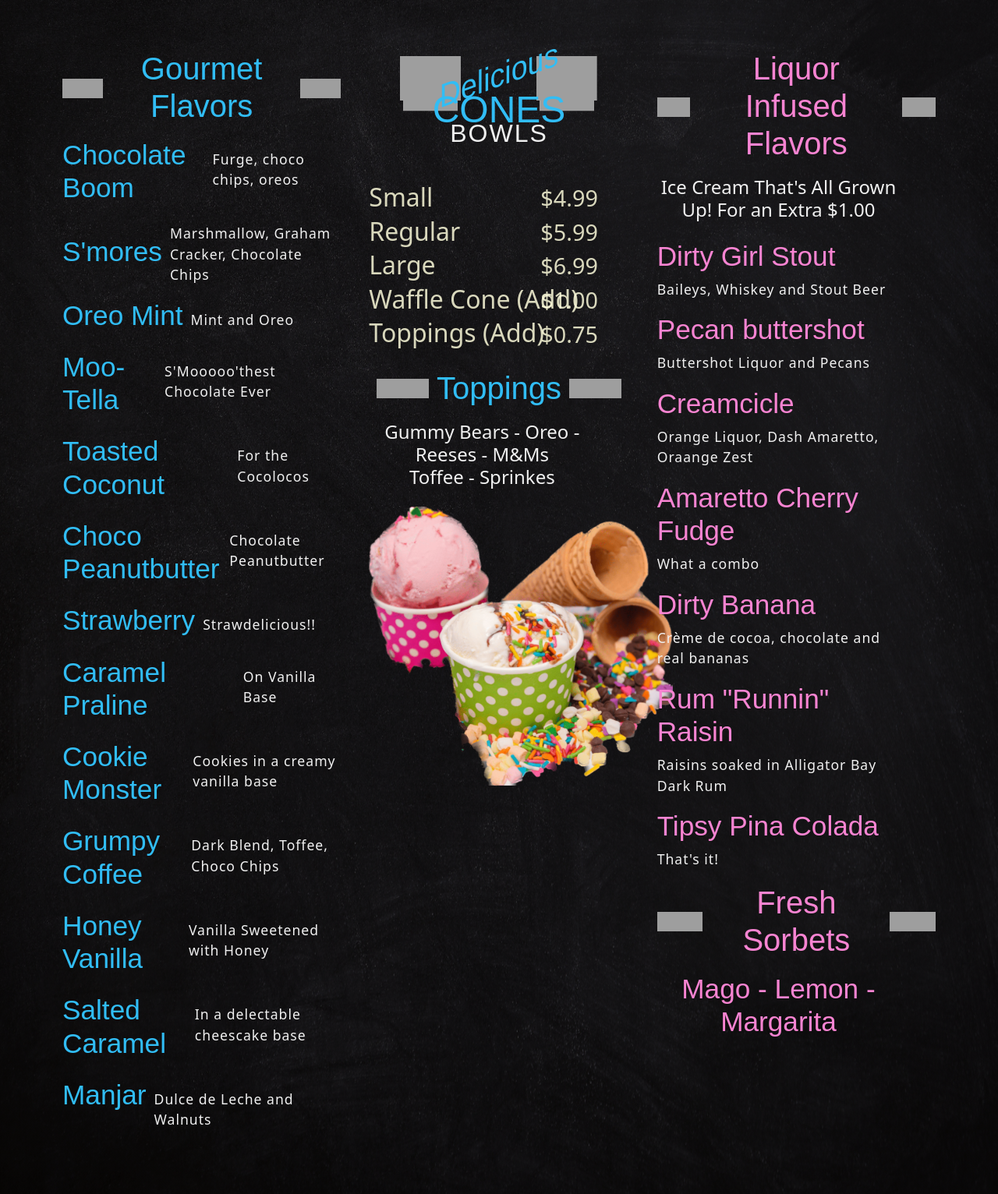
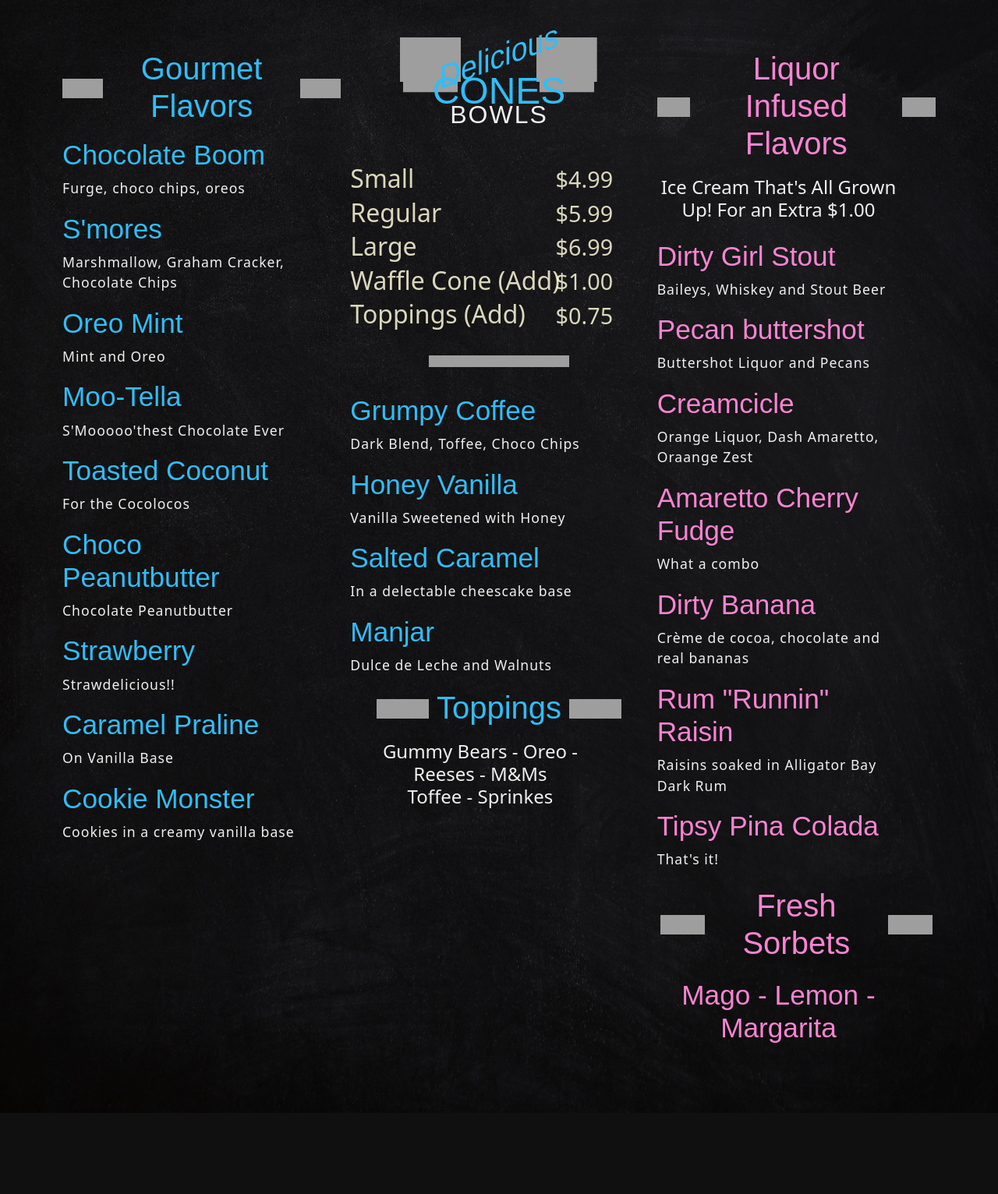
Before and after one commit to brberis/python-django-react-nextjs-jwt, a Django app: page /signpage/ in a window 1280 px wide. Shown: the whole page at 78% size. After the commit the page ends 1428 px from the top, so only its background shows below. Run offline with Django 4.2, Linux system fonts and the light colour scheme; some web fonts are replaced; grey boxes are pictures that could not be loaded.

Commit message:
toppings

```diff
--- a/src/signpage/templates/signpage.html
+++ b/src/signpage/templates/signpage.html
@@ -53,74 +53,56 @@
 						<h1>Gourmet Flavors</h1>
 						<img src="https://www.sicontis.com/codepen/cpc-food-truck/right-bars.svg">
 					</div>
-					<div class="menu-item d-flex flex-row align-items-baseline">
+					<div class="menu-item">
 						<h3>Chocolate Boom</h3>
 						<p>Furge, choco chips, oreos </p>
 						<!-- <span>$7</span> -->
 					</div>
-					<div class="menu-item d-flex flex-row">
+					<div class="menu-item">
 						<h3>S'mores</h3>
 						<p>Marshmallow, Graham Cracker, Chocolate Chips</p>
 						<!-- <span>$10</span> -->
 					</div>
-					<div class="menu-item d-flex flex-row align-items-baseline">
+					<!-- <div class="menu-item d-flex flex-row align-items-baseline"> -->
+					<div class="menu-item">
 						<h3>Oreo Mint</h3>
 						<p>Mint and Oreo</p>
 						<!-- <span>$11</span> -->
 					</div>
-					<div class="menu-item d-flex flex-row align-items-baseline">
+					<div class="menu-item">
 						<h3>Moo-Tella</h3>
 						<p>S'Mooooo'thest Chocolate Ever</p>
 						<!-- <span>$12</span> -->
 					</div>
-					<div class="menu-item d-flex flex-row align-items-baseline">
+					<div class="menu-item">
 						<h3>Toasted Coconut</h3>
 						<p>For the Cocolocos</p>
 						<!-- <span>$12</span> -->
 					</div>
-					<div class="menu-item d-flex flex-row align-items-baseline">
+					<div class="menu-item">
 						<h3>Choco Peanutbutter</h3>
 						<p>Chocolate Peanutbutter</p>
 						<!-- <span>$12</span> -->
 					</div>
-					<div class="menu-item d-flex flex-row align-items-baseline">
+					<div class="menu-item">
 						<h3>Strawberry</h3>
 						<p>Strawdelicious!!</p>
 						<!-- <span>$12</span> -->
 					</div>
-					<div class="menu-item d-flex flex-row align-items-baseline">
+					<div class="menu-item">
 						<h3>Caramel Praline</h3>
 						<p>On Vanilla Base</p>
 						<!-- <span>$12</span> -->
 					</div>
-					<div class="menu-item d-flex flex-row align-items-baseline">
+					<div class="menu-item">
 						<h3>Cookie Monster</h3>
 						<p>Cookies in a creamy vanilla base</p>
 						<!-- <span>$12</span> -->
 					</div>
-					<div class="menu-item d-flex flex-row align-items-baseline">
-						<h3>Grumpy Coffee</h3>
-						<p>Dark Blend, Toffee, Choco Chips </p>
-						<!-- <span>$12</span> -->
-					</div>
-					<div class="menu-item d-flex flex-row align-items-baseline">
-						<h3>Honey Vanilla</h3>
-						<p>Vanilla Sweetened with Honey</p>
-						<!-- <span>$12</span> -->
-					</div>
-					<div class="menu-item d-flex flex-row align-items-baseline">
-						<h3>Salted Caramel</h3>
-						<p>In a delectable cheescake base</p>
-						<!-- <span>$12</span> -->
-					</div>
-					<div class="menu-item d-flex flex-row align-items-baseline">
-						<h3>Manjar</h3>
-						<p>Dulce de Leche and Walnuts</p>
-						<!-- <span>$12</span> -->
-					</div>
+
 				</div>
 
-				<div class="col-4 p-4 board-item blue">
+				<div class="col-4 p-0 board-item blue">
 					<div class="logo">
 						<svg viewBox="0 0 253 136" xmlns="http://www.w3.org/2000/svg" xmlns:xlink="http://www.w3.org/1999/xlink" fill-rule="evenodd" clip-rule="evenodd" stroke-linejoin="round" stroke-miterlimit="2">
 							<use xlink:href="#_Image1" x="174.838" width="77.992" height="57.382" transform="matrix(.9999 0 0 .98935 .001 0)" />
@@ -173,9 +155,29 @@
 						<span>$0.75</span>
 					</div>
 					<div class="separator">
+						<img src="https://www.sicontis.com/codepen/cpc-food-truck/under-bars.svg">
 					</div>
 
-
+					<div class="menu-item">
+						<h3>Grumpy Coffee</h3>
+						<p>Dark Blend, Toffee, Choco Chips </p>
+						<!-- <span>$12</span> -->
+					</div>
+					<div class="menu-item">
+						<h3>Honey Vanilla</h3>
+						<p>Vanilla Sweetened with Honey</p>
+						<!-- <span>$12</span> -->
+					</div>
+					<div class="menu-item">
+						<h3>Salted Caramel</h3>
+						<p>In a delectable cheescake base</p>
+						<!-- <span>$12</span> -->
+					</div>
+					<div class="menu-item">
+						<h3>Manjar</h3>
+						<p>Dulce de Leche and Walnuts</p>
+						<!-- <span>$12</span> -->
+					</div>
 					<div class="blue">
 						<div class="board-item__title">
 							<img src="https://www.sicontis.com/codepen/cpc-food-truck/left-bars.svg">
@@ -185,7 +187,7 @@
 						<div class="menu-item text-center">
 							<h4>Gummy Bears - Oreo - Reeses - M&Ms <br>Toffee - Sprinkes </h4>
 						</div>
-						<img src="/static/images/toppings.png" width="390px">
+						<!-- <img src="/static/images/toppings.png" width="390px"> -->
 
 					</div>
 				</div>
@@ -233,7 +235,7 @@
 						<p>That's it!</p>
 						<!-- <span>$8</span> -->
 					</div>
-					<div class="board-item__title">
+					<div class="board-item__title p-1">
 						<img src="https://www.sicontis.com/codepen/cpc-food-truck/left-bars.svg">
 						<h1>Fresh Sorbets</h1>
 						<img src="https://www.sicontis.com/codepen/cpc-food-truck/right-bars.svg">
```
